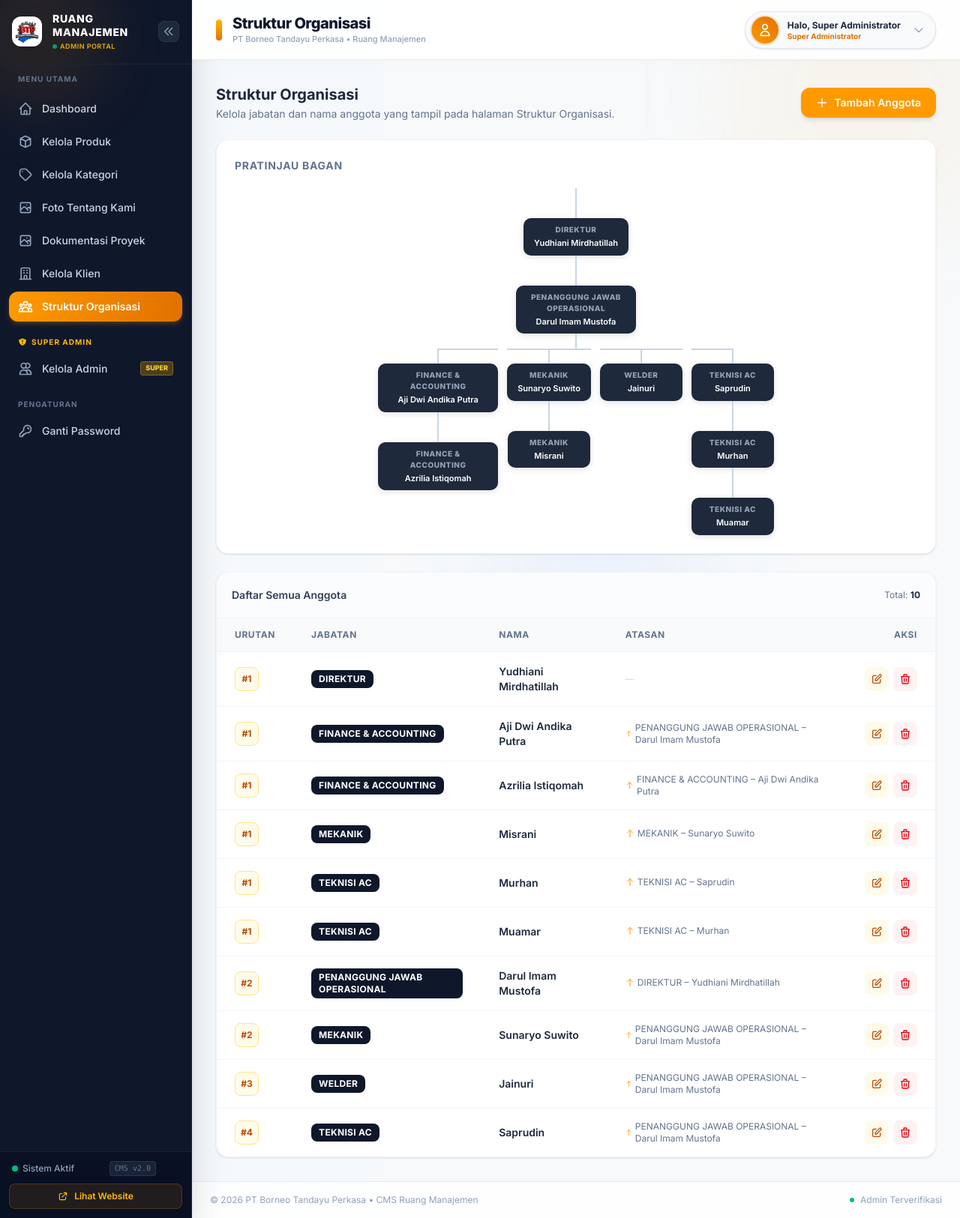
After one commit to AndikaPutra315/compro-btp, a Laravel app: page /ruang-manajemen/organisasi in a window 1280 px wide. The commit adds this page. Shown: the whole page at 75% size. Run offline with Laravel 12, Linux system fonts and the light colour scheme; a user stored in the database is signed in; data comes from the database, SQL or seed files in the repository; style sheets or scripts are compiled from the project's sources.

Commit message:
feat: add organizational structure feature with management controllers and views

```diff
--- /dev/null
+++ b/app/Http/Controllers/Admin/OrganizationController.php
@@ -0,0 +1,104 @@
+<?php
+
+namespace App\Http\Controllers\Admin;
+
+use App\Http\Controllers\Controller;
+use Illuminate\Http\Request;
+use App\Models\OrganizationMember;
+
+class OrganizationController extends Controller
+{
+    public function index()
+    {
+        // Fetch all members flat, ordered by urutan then id
+        $members = OrganizationMember::with('parent')->orderBy('urutan')->orderBy('id')->get();
+        // Roots for tree preview
+        $roots = OrganizationMember::whereNull('parent_id')->with('children.children.children')->orderBy('urutan')->get();
+        return view('admin.organization.index', compact('members', 'roots'));
+    }
+
+    public function create()
+    {
+        $parents = OrganizationMember::orderBy('urutan')->orderBy('id')->get();
+        $nextUrutan = (OrganizationMember::max('urutan') ?? 0) + 1;
+        return view('admin.organization.create', compact('parents', 'nextUrutan'));
+    }
+
+    public function store(Request $request)
+    {
+        $request->validate([
+            'jabatan'   => 'required|string|max:255',
+            'nama'      => 'required|string|max:255',
+            'urutan'    => 'required|integer|min:0',
+            'parent_id' => 'nullable|exists:organization_members,id',
+        ]);
+
+        OrganizationMember::create($request->only('jabatan', 'nama', 'urutan', 'parent_id'));
+
+        return redirect()->route('admin.organisasi.index')
+            ->with('success', 'Anggota struktur organisasi berhasil ditambahkan.');
+    }
+
+    public function show(string $id)
+    {
+        return redirect()->route('admin.organisasi.edit', $id);
+    }
+
+    public function edit(string $id)
+    {
+        $member  = OrganizationMember::findOrFail($id);
+        // Exclude self + its descendants from parent options (prevent cycles)
+        $exclude = $this->getDescendantIds($member);
+        $exclude[] = $member->id;
+        $parents = OrganizationMember::whereNotIn('id', $exclude)->orderBy('urutan')->orderBy('id')->get();
+        return view('admin.organization.edit', compact('member', 'parents'));
+    }
+
+    public function update(Request $request, string $id)
+    {
+        $member = OrganizationMember::findOrFail($id);
+
+        $request->validate([
+            'jabatan'   => 'required|string|max:255',
+            'nama'      => 'required|string|max:255',
+            'urutan'    => 'required|integer|min:0',
+            'parent_id' => 'nullable|exists:organization_members,id',
+        ]);
+
+        // Prevent setting parent to itself or a descendant
+        if ($request->parent_id) {
+            $exclude = $this->getDescendantIds($member);
+            $exclude[] = $member->id;
+            if (in_array((int) $request->parent_id, $exclude)) {
+                return back()->withErrors(['parent_id' => 'Tidak bisa memilih diri sendiri atau turunannya sebagai induk.'])->withInput();
+            }
+        }
+
+        $member->update($request->only('jabatan', 'nama', 'urutan', 'parent_id'));
+
+        return redirect()->route('admin.organisasi.index')
+            ->with('success', 'Data anggota berhasil diperbarui.');
+    }
+
+    public function destroy(string $id)
+    {
+        $member = OrganizationMember::findOrFail($id);
+        // Re-parent children to this member's parent (or null)
+        OrganizationMember::where('parent_id', $member->id)->update(['parent_id' => $member->parent_id]);
+        $member->delete();
+
+        return redirect()->route('admin.organisasi.index')
+            ->with('success', 'Anggota berhasil dihapus. Anak-anaknya dipindahkan ke induknya.');
+    }
+
+    /** Recursively collect descendant IDs */
+    private function getDescendantIds(OrganizationMember $member): array
+    {
+        $ids = [];
+        foreach ($member->children as $child) {
+            $ids[] = $child->id;
+            $ids = array_merge($ids, $this->getDescendantIds($child));
+        }
+        return $ids;
+    }
+}
--- a/app/Http/Controllers/LandingController.php
+++ b/app/Http/Controllers/LandingController.php
@@ -8,6 +8,7 @@ use App\Models\Product;
 use App\Models\ProjectDocument;
 use App\Models\CompanyPhoto;
 use App\Models\Client;
+use App\Models\OrganizationMember;
 
 class LandingController extends Controller
 {
@@ -17,7 +18,10 @@ class LandingController extends Controller
         $projectDocs = ProjectDocument::latest()->get();
         $companyPhotos = CompanyPhoto::orderBy('urutan')->get();
         $clients = Client::orderBy('urutan')->get();
-        return view('landing', compact('products', 'projectDocs', 'companyPhotos', 'clients'));
+        $orgRoots = OrganizationMember::whereNull('parent_id')
+            ->with('children.children.children')
+            ->orderBy('urutan')->orderBy('id')->get();
+        return view('landing', compact('products', 'projectDocs', 'companyPhotos', 'clients', 'orgRoots'));
     }
 
     public function allProducts(Request $request)
--- /dev/null
+++ b/app/Models/OrganizationMember.php
@@ -0,0 +1,30 @@
+<?php
+
+namespace App\Models;
+
+use Illuminate\Database\Eloquent\Factories\HasFactory;
+use Illuminate\Database\Eloquent\Model;
+
+class OrganizationMember extends Model
+{
+    use HasFactory;
+
+    protected $fillable = [
+        'jabatan',
+        'nama',
+        'urutan',
+        'parent_id',
+    ];
+
+    /** Children of this node */
+    public function children()
+    {
+        return $this->hasMany(OrganizationMember::class, 'parent_id')->orderBy('urutan')->orderBy('id');
+    }
+
+    /** Parent of this node */
+    public function parent()
+    {
+        return $this->belongsTo(OrganizationMember::class, 'parent_id');
+    }
+}
--- /dev/null
+++ b/resources/views/admin/organization/_tree.blade.php
@@ -0,0 +1,16 @@
+{{-- Recursive org-tree partial --}}
+<div class="org-tree">
+    <ul>
+        @foreach($nodes as $node)
+        <li>
+            <div class="org-node">
+                <div class="node-title">{{ $node->jabatan }}</div>
+                <div class="node-name">{{ $node->nama }}</div>
+            </div>
+            @if($node->children->isNotEmpty())
+                @include('admin.organization._tree', ['nodes' => $node->children])
+            @endif
+        </li>
+        @endforeach
+    </ul>
+</div>
--- /dev/null
+++ b/resources/views/admin/organization/index.blade.php
@@ -0,0 +1,165 @@
+@extends('layouts.admin')
+
+@section('title', 'Struktur Organisasi')
+
+@section('content')
+<div class="mb-6 flex flex-col sm:flex-row items-start sm:items-center justify-between gap-4">
+    <div>
+        <h1 class="text-xl font-bold text-slate-800">Struktur Organisasi</h1>
+        <p class="text-sm text-slate-500 mt-0.5">Kelola jabatan dan nama anggota yang tampil pada halaman Struktur Organisasi.</p>
+    </div>
+    <a href="{{ route('admin.organisasi.create') }}"
+       class="inline-flex items-center gap-2 bg-amber-500 hover:bg-amber-600 text-white px-5 py-2.5 rounded-xl font-semibold text-sm transition-all shadow-md hover:shadow-amber-500/30 transform hover:-translate-y-0.5 whitespace-nowrap">
+        <svg class="w-4 h-4" fill="none" stroke="currentColor" viewBox="0 0 24 24"><path stroke-linecap="round" stroke-linejoin="round" stroke-width="2" d="M12 4v16m8-8H4"/></svg>
+        Tambah Anggota
+    </a>
+</div>
+
+{{-- Tree Preview --}}
+<div class="bg-white rounded-2xl shadow-sm border border-slate-100 p-6 mb-6 overflow-x-auto">
+    <h2 class="text-sm font-bold text-slate-500 uppercase tracking-wider mb-5">Pratinjau Bagan</h2>
+    @if($roots->isEmpty())
+        <p class="text-slate-400 text-sm text-center py-6">Belum ada data. Tambah anggota pertama.</p>
+    @else
+        <div class="org-tree-wrap">
+            @include('admin.organization._tree', ['nodes' => $roots])
+        </div>
+    @endif
+</div>
+
+{{-- Flat Table --}}
+<div class="bg-white rounded-2xl shadow-sm border border-slate-100 overflow-hidden">
+    <div class="p-5 border-b border-slate-100 bg-slate-50/50 flex items-center justify-between">
+        <span class="text-sm font-semibold text-slate-700">Daftar Semua Anggota</span>
+        <span class="text-xs text-slate-500">Total: <span class="font-bold text-slate-800">{{ $members->count() }}</span></span>
+    </div>
+    <div class="overflow-x-auto">
+        <table class="w-full text-left border-collapse">
+            <thead>
+                <tr class="bg-slate-50 border-b border-slate-100 text-xs font-bold text-slate-500 uppercase tracking-wider">
+                    <th class="py-3.5 px-6">Urutan</th>
+                    <th class="py-3.5 px-6">Jabatan</th>
+                    <th class="py-3.5 px-6">Nama</th>
+                    <th class="py-3.5 px-6">Atasan</th>
+                    <th class="py-3.5 px-6 text-right">Aksi</th>
+                </tr>
+            </thead>
+            <tbody class="divide-y divide-slate-100 text-sm">
+                @forelse($members as $m)
+                <tr class="hover:bg-slate-50/70 transition-colors">
+                    <td class="py-4 px-6">
+                        <span class="inline-flex items-center justify-center w-8 h-8 rounded-lg bg-amber-50 text-amber-700 font-bold text-xs border border-amber-200">#{{ $m->urutan }}</span>
+                    </td>
+                    <td class="py-4 px-6">
+                        <span class="inline-flex items-center px-2.5 py-1 rounded-lg bg-slate-900 text-white text-xs font-bold tracking-wide">{{ $m->jabatan }}</span>
+                    </td>
+                    <td class="py-4 px-6 font-semibold text-slate-800">{{ $m->nama }}</td>
+                    <td class="py-4 px-6 text-slate-500 text-xs">
+                        @if($m->parent)
+                            <span class="inline-flex items-center gap-1">
+                                <svg class="w-3 h-3 text-amber-500" fill="none" stroke="currentColor" viewBox="0 0 24 24"><path stroke-linecap="round" stroke-linejoin="round" stroke-width="2" d="M5 10l7-7m0 0l7 7m-7-7v18"/></svg>
+                                {{ $m->parent->jabatan }} – {{ $m->parent->nama }}
+                            </span>
+                        @else
+                            <span class="text-slate-300">—</span>
+                        @endif
+                    </td>
+                    <td class="py-4 px-6 text-right">
+                        <div class="inline-flex items-center gap-1.5">
+                            <a href="{{ route('admin.organisasi.edit', $m->id) }}"
+                               class="inline-flex items-center justify-center w-8 h-8 rounded-lg bg-amber-50 hover:bg-amber-100 text-amber-700 transition-colors" title="Edit">
+                                <svg class="w-4 h-4" fill="none" stroke="currentColor" viewBox="0 0 24 24"><path stroke-linecap="round" stroke-linejoin="round" stroke-width="2" d="M11 5H6a2 2 0 00-2 2v11a2 2 0 002 2h11a2 2 0 002-2v-5m-1.414-9.414a2 2 0 112.828 2.828L11.828 15H9v-2.828l8.586-8.586z"/></svg>
+                            </a>
+                            <form action="{{ route('admin.organisasi.destroy', $m->id) }}" method="POST"
+                                  onsubmit="return confirm('Hapus {{ $m->nama }}? Anak-anaknya akan dipindah ke atasan mereka.')">
+                                @csrf @method('DELETE')
+                                <button type="submit"
+                                        class="inline-flex items-center justify-center w-8 h-8 rounded-lg bg-red-50 hover:bg-red-100 text-red-600 transition-colors" title="Hapus">
+                                    <svg class="w-4 h-4" fill="none" stroke="currentColor" viewBox="0 0 24 24"><path stroke-linecap="round" stroke-linejoin="round" stroke-width="2" d="M19 7l-.867 12.142A2 2 0 0116.138 21H7.862a2 2 0 01-1.995-1.858L5 7m5 4v6m4-6v6m1-10V4a1 1 0 00-1-1h-4a1 1 0 00-1 1v3M4 7h16"/></svg>
+                                </button>
+                            </form>
+                        </div>
+                    </td>
+                </tr>
+                @empty
+                <tr>
+                    <td colspan="5" class="py-12 text-center text-slate-500">
+                        <div class="flex flex-col items-center justify-center">
+                            <div class="w-16 h-16 rounded-2xl bg-amber-50 flex items-center justify-center text-amber-500 mb-3 border border-amber-100">
+                                <svg class="w-8 h-8" fill="none" stroke="currentColor" viewBox="0 0 24 24"><path stroke-linecap="round" stroke-linejoin="round" stroke-width="1.8" d="M17 20h5v-2a3 3 0 00-5.356-1.857M17 20H7m10 0v-2c0-.656-.126-1.283-.356-1.857M7 20H2v-2a3 3 0 015.356-1.857M7 20v-2c0-.656.126-1.283.356-1.857m0 0a5.002 5.002 0 019.288 0M15 7a3 3 0 11-6 0 3 3 0 016 0z"/></svg>
+                            </div>
+                            <p class="text-base font-bold text-slate-700">Belum ada data</p>
+                            <p class="text-xs text-slate-400 mt-1 mb-4">Tambahkan anggota pertama pada struktur organisasi.</p>
+                            <a href="{{ route('admin.organisasi.create') }}" class="inline-flex items-center gap-2 bg-amber-500 hover:bg-amber-600 text-white px-4 py-2 rounded-xl text-xs font-semibold">
+                                Tambah Sekarang
+                            </a>
+                        </div>
+                    </td>
+                </tr>
+                @endforelse
+            </tbody>
+        </table>
+    </div>
+</div>
+
+<style>
+/* ---- Org tree bagan ---- */
+.org-tree-wrap { text-align: center; }
+.org-tree ul {
+    display: flex;
+    justify-content: center;
+    gap: 12px;
+    padding-top: 20px;
+    position: relative;
+    flex-wrap: wrap;
+}
+.org-tree ul::before {
+    content: '';
+    position: absolute;
+    top: 0; left: 50%;
+    border-left: 2px solid #CBD5E1;
+    height: 20px;
+    transform: translateX(-50%);
+}
+.org-tree li {
+    display: flex;
+    flex-direction: column;
+    align-items: center;
+    position: relative;
+    padding-top: 20px;
+    list-style: none;
+}
+.org-tree li::before {
+    content: '';
+    position: absolute;
+    top: 0; left: 50%;
+    border-left: 2px solid #CBD5E1;
+    height: 20px;
+    transform: translateX(-50%);
+}
+/* horizontal connector across siblings */
+.org-tree li:not(:only-child)::after {
+    content: '';
+    position: absolute;
+    top: 0;
+    border-top: 2px solid #CBD5E1;
+    width: 50%;
+}
+.org-tree li:not(:only-child):first-child::after { left: 50%; }
+.org-tree li:not(:only-child):last-child::after  { left: 0; width: 50%; }
+.org-tree li:not(:only-child):not(:first-child):not(:last-child)::after { left: 0; width: 100%; }
+
+.org-node {
+    background: #1E293B;
+    color: #fff;
+    border-radius: 10px;
+    padding: 8px 14px;
+    min-width: 110px;
+    max-width: 160px;
+    text-align: center;
+    box-shadow: 0 2px 8px rgba(0,0,0,0.12);
+}
+.org-node .node-title { font-size: 10px; font-weight: 800; letter-spacing: .05em; text-transform: uppercase; color: #94A3B8; }
+.org-node .node-name  { font-size: 11px; font-weight: 600; color: #fff; margin-top: 2px; }
+</style>
+@endsection
--- a/resources/views/layouts/admin.blade.php
+++ b/resources/views/layouts/admin.blade.php
@@ -83,6 +83,13 @@
                    class="sidebar-nav-link flex items-center gap-3 px-3 py-2.5 rounded-xl text-sm font-medium transition-all duration-150 {{ request()->routeIs('admin.klien.*') ? 'bg-gradient-to-r from-amber-500 to-amber-600 text-white shadow-md shadow-amber-500/20 font-semibold' : 'text-slate-300 hover:bg-slate-800/80 hover:text-white' }}">
                     <svg class="w-5 h-5 flex-shrink-0 {{ request()->routeIs('admin.klien.*') ? 'text-white' : 'text-slate-400' }}" fill="none" stroke="currentColor" viewBox="0 0 24 24"><path stroke-linecap="round" stroke-linejoin="round" stroke-width="2" d="M19 21V5a2 2 0 00-2-2H7a2 2 0 00-2 2v16m14 0h2m-2 0h-5m-9 0H3m2 0h5M9 7h1m-1 4h1m4-4h1m-1 4h1m-5 10v-5a1 1 0 011-1h2a1 1 0 011 1v5m-4 0h4"/></svg>
                     <span class="sidebar-link-text whitespace-nowrap overflow-hidden transition-all duration-300">Kelola Klien</span>
+                </a>
+
+                <a href="{{ route('admin.organisasi.index') }}"
+                   title="Struktur Organisasi"
+                   class="sidebar-nav-link flex items-center gap-3 px-3 py-2.5 rounded-xl text-sm font-medium transition-all duration-150 {{ request()->routeIs('admin.organisasi.*') ? 'bg-gradient-to-r from-amber-500 to-amber-600 text-white shadow-md shadow-amber-500/20 font-semibold' : 'text-slate-300 hover:bg-slate-800/80 hover:text-white' }}">
+                    <svg class="w-5 h-5 flex-shrink-0 {{ request()->routeIs('admin.organisasi.*') ? 'text-white' : 'text-slate-400' }}" fill="none" stroke="currentColor" viewBox="0 0 24 24"><path stroke-linecap="round" stroke-linejoin="round" stroke-width="2" d="M17 20h5v-2a3 3 0 00-5.356-1.857M17 20H7m10 0v-2c0-.656-.126-1.283-.356-1.857M7 20H2v-2a3 3 0 015.356-1.857M7 20v-2c0-.656.126-1.283.356-1.857m0 0a5.002 5.002 0 019.288 0M15 7a3 3 0 11-6 0 3 3 0 016 0zm6 3a2 2 0 11-4 0 2 2 0 014 0zM7 10a2 2 0 11-4 0 2 2 0 014 0z"/></svg>
+                    <span class="sidebar-link-text whitespace-nowrap overflow-hidden transition-all duration-300">Struktur Organisasi</span>
                 </a>
 
                 @if(Auth::user() && Auth::user()->isSuperAdmin())
--- a/resources/views/layouts/footer.blade.php
+++ b/resources/views/layouts/footer.blade.php
@@ -48,7 +48,7 @@
             <div class="space-y-3">
                 <h3 class="text-base font-bold text-white mb-5 uppercase tracking-wider flex items-center gap-2">
                     <span class="w-1.5 h-4 bg-amber-500 rounded-full"></span>
-                    Lokasi Kantor
+                    Lokasi Workshop
                 </h3>
                 <div class="w-full h-48 sm:h-52 rounded-xl overflow-hidden border border-slate-700/80 shadow-lg bg-slate-800 relative group">
                     <iframe
--- a/routes/web.php
+++ b/routes/web.php
@@ -11,6 +11,7 @@ use App\Http\Controllers\Admin\CompanyPhotoController;
 use App\Http\Controllers\Admin\ClientController;
 use App\Http\Controllers\Admin\PasswordController;
 use App\Http\Controllers\Admin\AdminUserController;
+use App\Http\Controllers\Admin\OrganizationController;
 
 Route::get('/', [LandingController::class, 'index'])->name('home');
 Route::get('/home', function () {
@@ -36,6 +37,7 @@ Route::prefix('ruang-manajemen')->name('admin.')->middleware('auth')->group(func
     Route::resource('dokumentasi', ProjectDocumentController::class);
     Route::resource('foto-tentang', CompanyPhotoController::class);
     Route::resource('klien', ClientController::class);
+    Route::resource('organisasi', OrganizationController::class);
     Route::get('ganti-password', [PasswordController::class, 'edit'])->name('password.edit');
     Route::put('ganti-password', [PasswordController::class, 'update'])->name('password.update');
 
```
Also changed, not shown: database/seeders/OrganizationSeeder.php (added, +24 -0 lines), resources/views/admin/organization/create.blade.php (added, +71 -0 lines), resources/views/admin/organization/edit.blade.php (added, +69 -0 lines), resources/views/landing.blade.php (+106 -1 lines), resources/views/partials/org-chart-node.blade.php (added, +16 -0 lines), database/migrations/2026_11_18_000001_create_organization_members_table.php (added).
